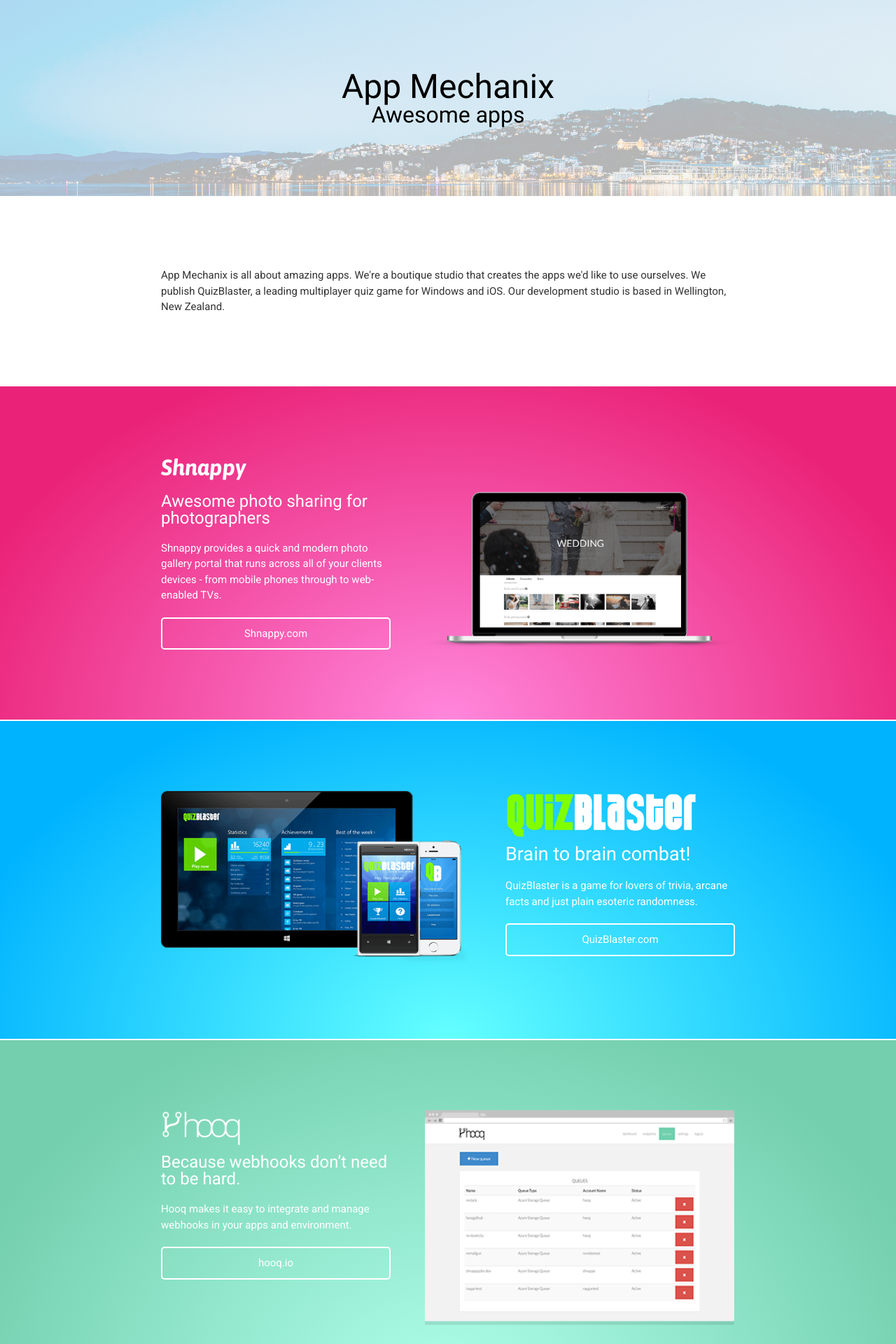
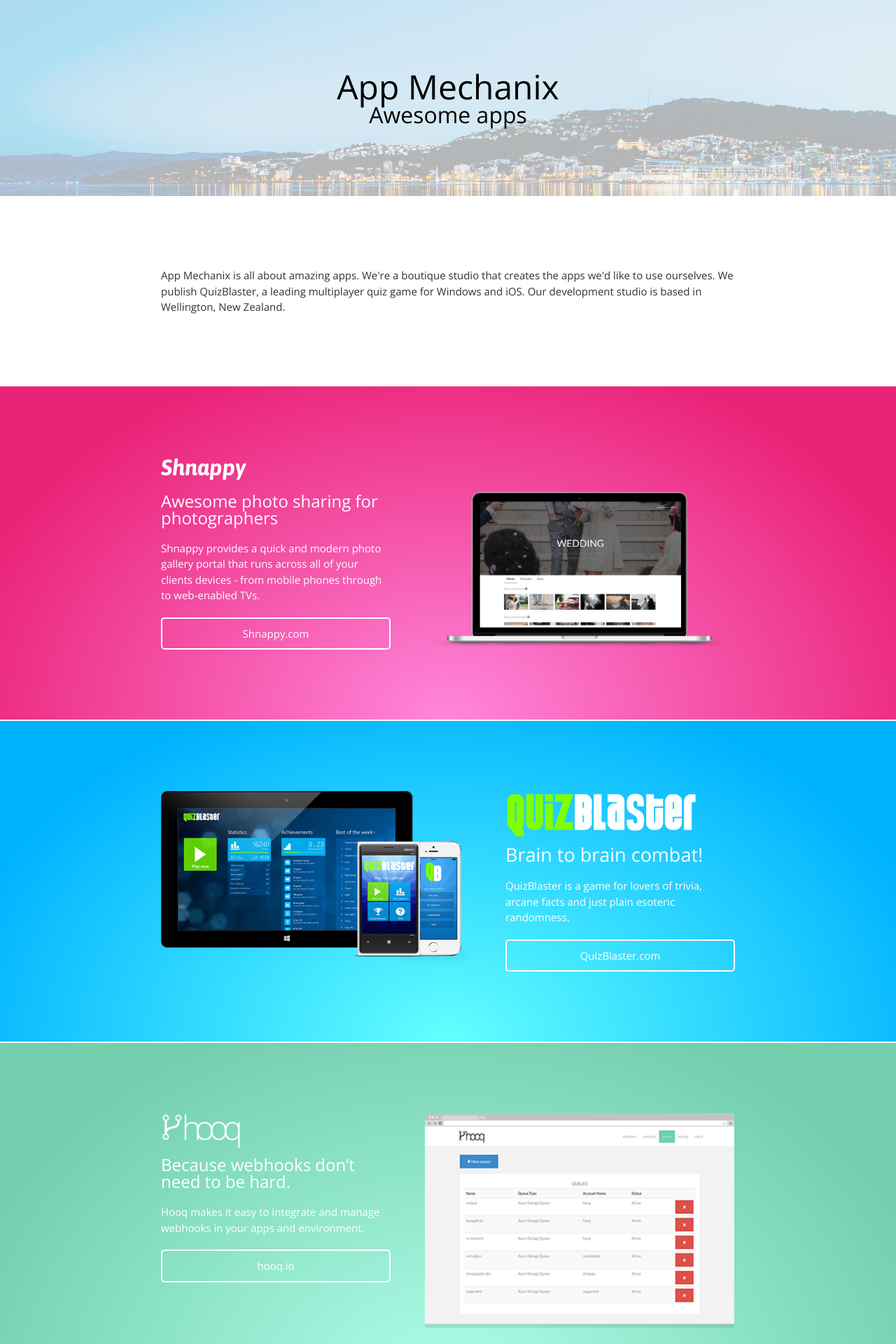
Before and after one commit to appmechanix/appmechanix.github.io, a Jekyll site: the page built from index.html, in a window 1280 px wide. Shown: the top 1920 px of the page at 70% size. Built offline with Jekyll 4.4.1, drawn with Linux system fonts in a browser that asks for light colours.

Commit message:
change to open sans

```diff
--- a/_layouts/default.html
+++ b/_layouts/default.html
@@ -4,7 +4,7 @@
     <meta charset="UTF-8">
     <title>AppMechanix</title>
 
-    <link href="//fonts.googleapis.com/css?family=Roboto|Asap:700i" rel="stylesheet">
+    <link href="//fonts.googleapis.com/css?family=Open+Sans|Asap:700i" rel="stylesheet">
     <meta name="viewport" content="width=device-width, initial-scale=1, maximum-scale=1, user-scalable=no">
 
     <link rel="stylesheet" href="/css/pure.min.css">
--- a/_sass/_screen.scss
+++ b/_sass/_screen.scss
@@ -3,7 +3,7 @@
 @import "breakpoints";
 
 * {
-  font-family: 'Roboto', sans-serif !important;
+  font-family: 'Open Sans', sans-serif !important;
 }
 
 ::selection {
```
Also changed, not shown: 2 other files.
